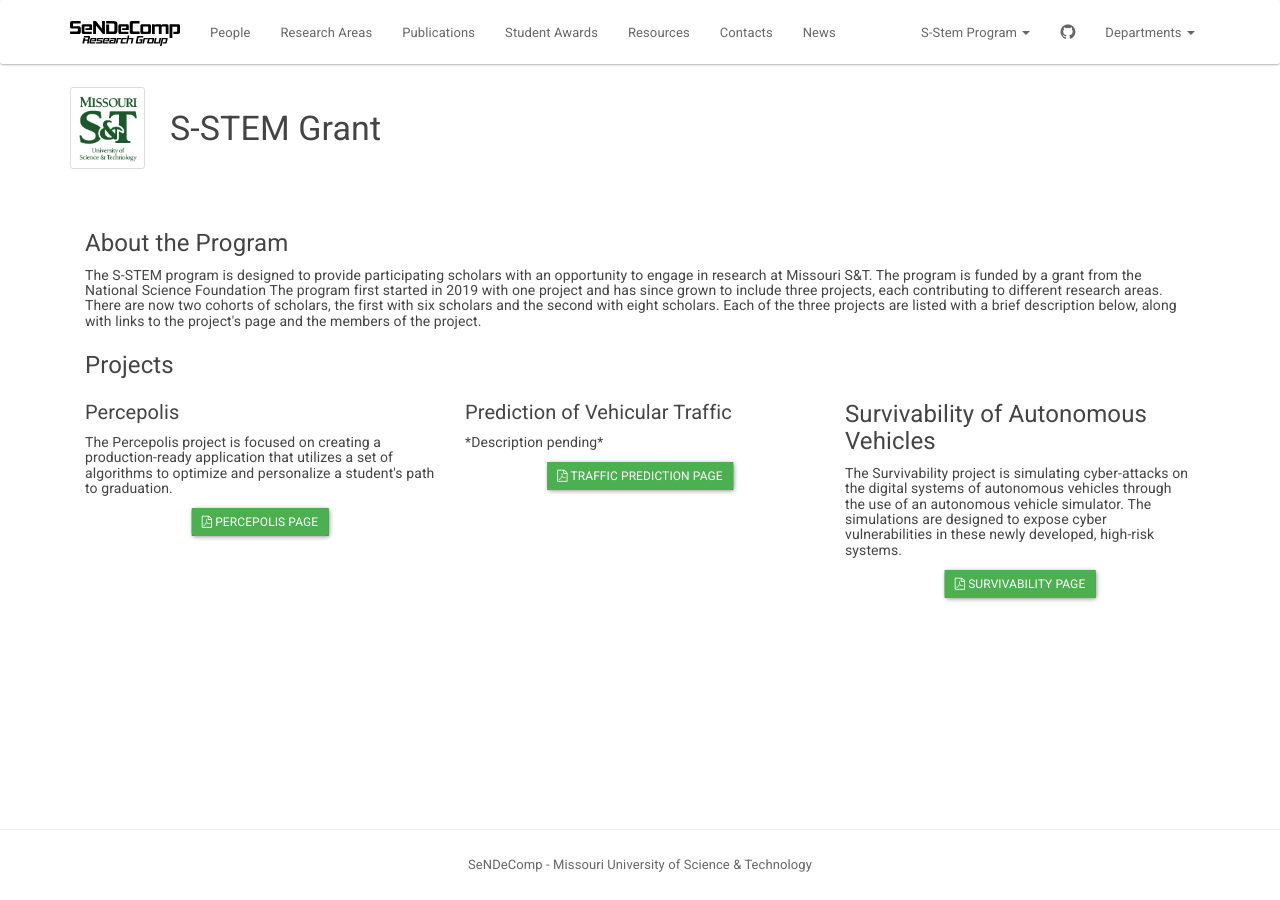
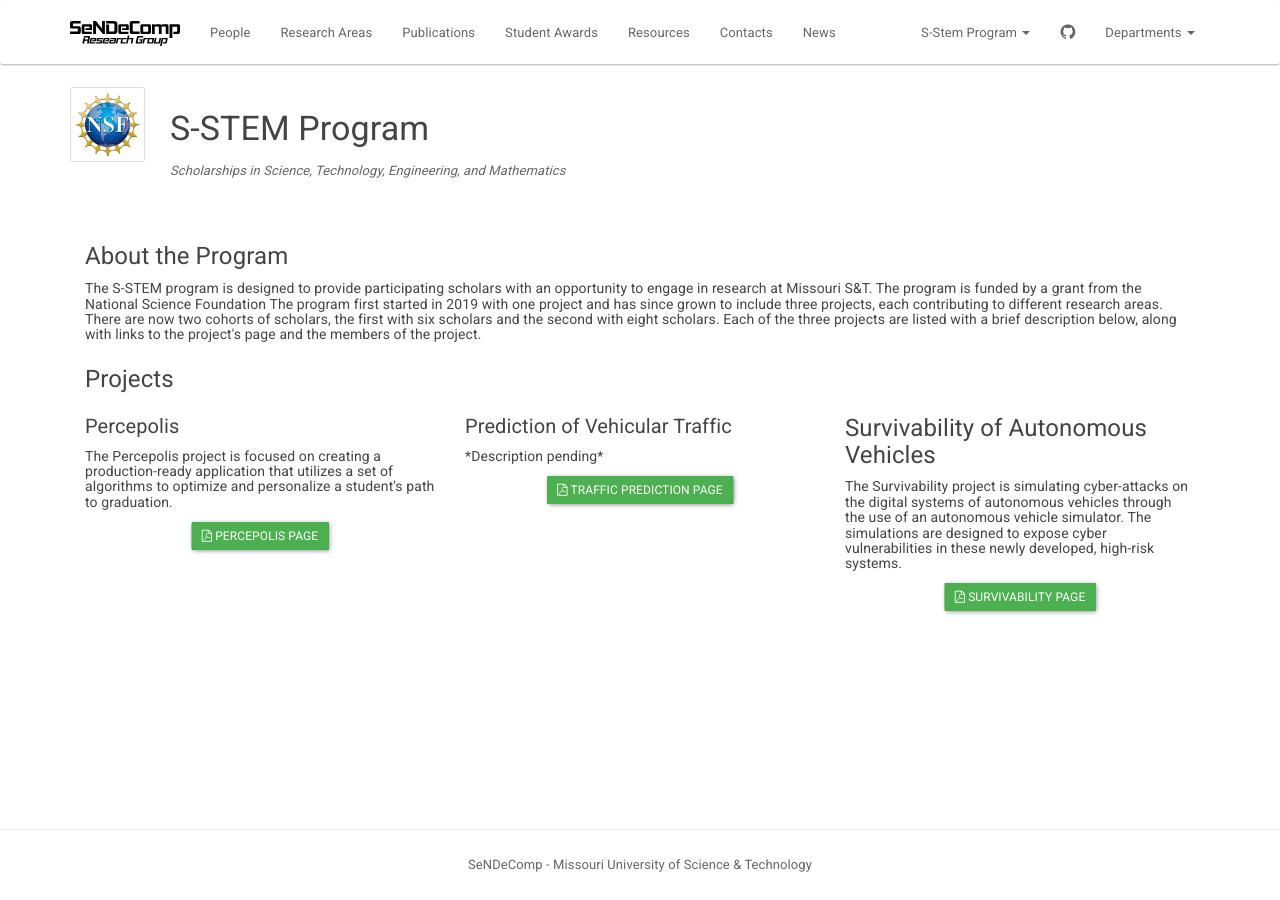
Before and after one commit to sendecomp/sendecomp-website, a Jekyll site: the page built from sstem/grant.html, in a window 1280 px wide. Built offline with Jekyll 4.4.1, drawn with Linux system fonts in a browser that asks for light colours.

Commit message:
Created layouts for s-stem pages

```diff
--- a/_data/members.yml
+++ b/_data/members.yml
@@ -55,7 +55,7 @@
 
 - name: Nicolas Dobbins
   major: Computer Engineering
-  degree: BS
+  degree: MS
   status: Active
   grad: May 2021
   photo: Dobbins.jpg
@@ -65,7 +65,7 @@
 
 - name: Sanfan Liu
   major: Computer Engineering
-  degree: BS
+  degree: MS
   status: Active
   grad: December 2021
   photo: Liu.jpg
--- /dev/null
+++ b/_layouts/sstemmain.html
@@ -0,0 +1,28 @@
+---
+layout: base
+---
+{% assign slideshowitems = site.data.slideshow %}
+
+<div class="container">
+  <div class="row">
+    <div class="col-xs-12">
+      <div class="media">
+        <img class="img-thumbnail media-object pull-left hidden-xs" width="75px"
+             src="{{ site.baseurl }}/img/nsf-logo.png" alt="Missouri S&amp;T"
+             style="margin-right: 25px"></img>
+        <div class="media-body">
+          <h3>{{ page.title }}</h1>
+          <em>Scholarships in Science, Technology, Engineering, and Mathematics</em>
+        </div>
+      </div><br>
+    </div>
+  </div>
+</div>
+<div class="container">
+  {{ content }}
+</div>
+<script type="text/javascript">
+    $('body').scrollspy({
+        target: '.bs-docs-sidebar'
+    });
+</script>
--- a/sstem/apply.html
+++ b/sstem/apply.html
@@ -1,5 +1,5 @@
 ---
-layout: page
+layout: sstempage
 title: Apply
 ---
 
--- a/sstem/grant.html
+++ b/sstem/grant.html
@@ -1,6 +1,6 @@
 ---
-layout: page
-title: S-STEM Grant
+layout: sstemmain
+title: S-STEM Program
 ---
 
 {% assign news = site.data.news | sort: 'date' | reverse %}
```
Also changed, not shown: _layouts/sstempage.html (added, +27 -0 lines).
